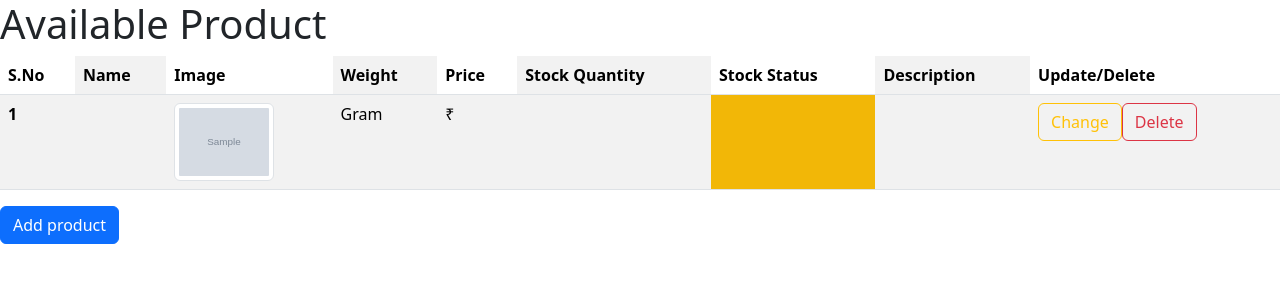
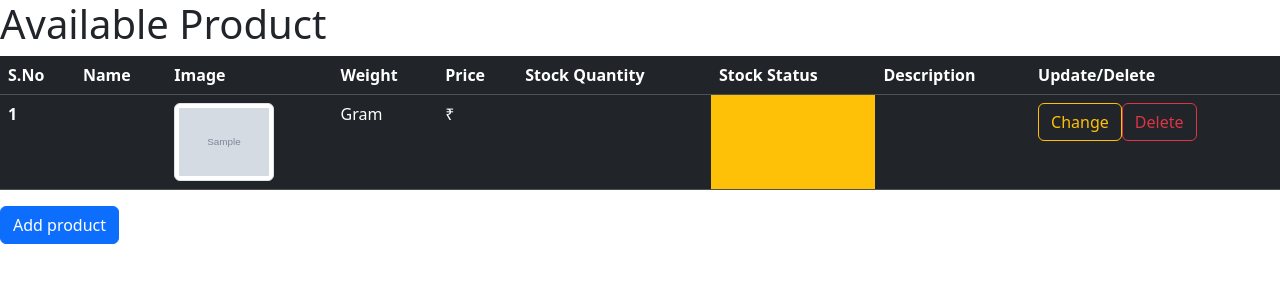
Before and after one commit to madparcival/E-Commerce-Project, a PHP site: page /products.php in a window 1280 px wide. Shown: the top 300 px of the page. Run offline with PHP 8.4, Linux system fonts and the light colour scheme; tables that the repository leaves empty or names only in its code hold one stand-in row (values such as "Sample post"); grey boxes marked "Sample" are stand-in pictures; data that the repository does not hold is empty.

Commit message:
dark table

```diff
--- a/admin/products.php
+++ b/admin/products.php
@@ -14,7 +14,7 @@
 <body>
 
     <h1>Available Product</h1>
-    <table class="table table-striped-columns table-striped">
+    <table class="table table-dark">
   <thead>
     <tr>
       <th scope="col">S.No</th>
```
